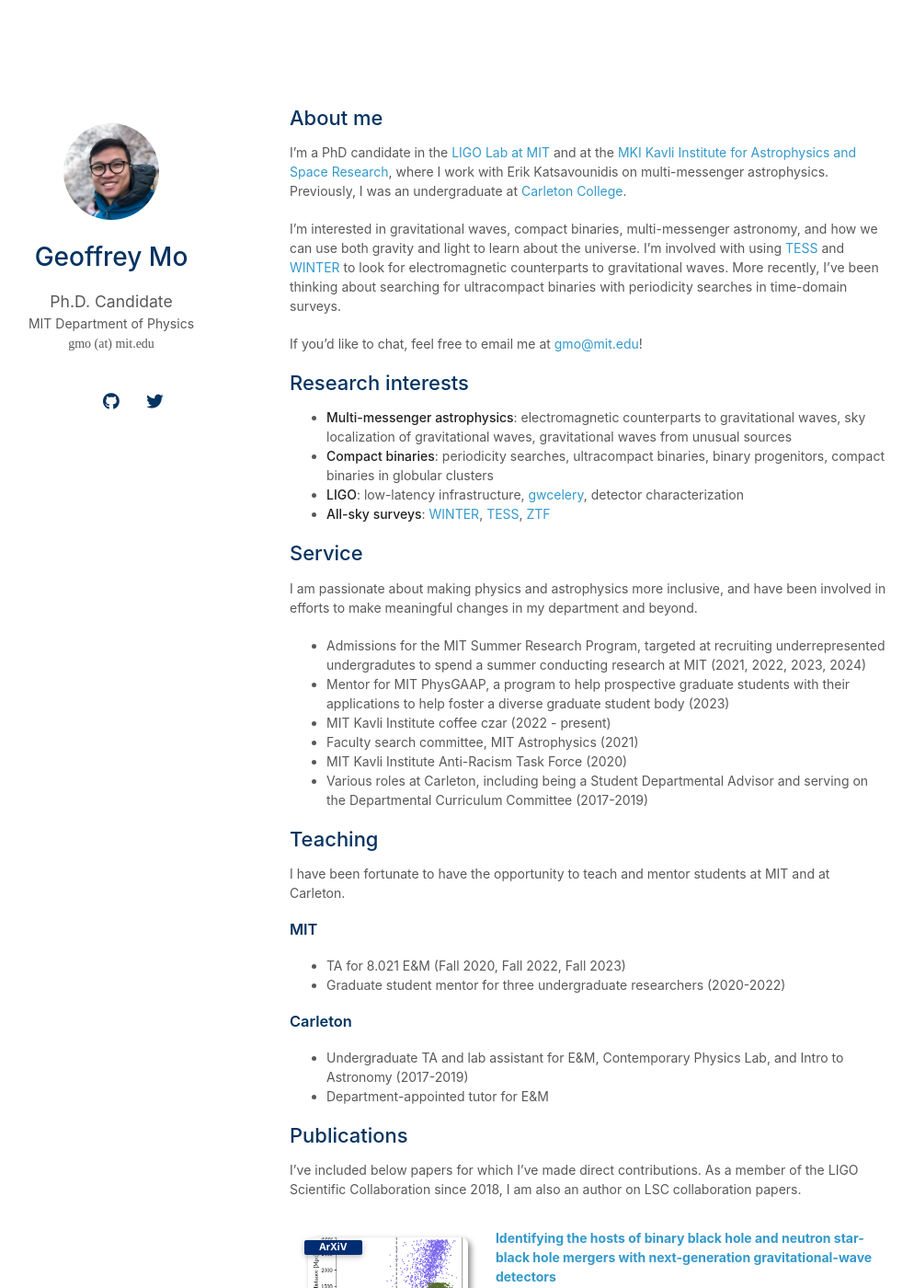
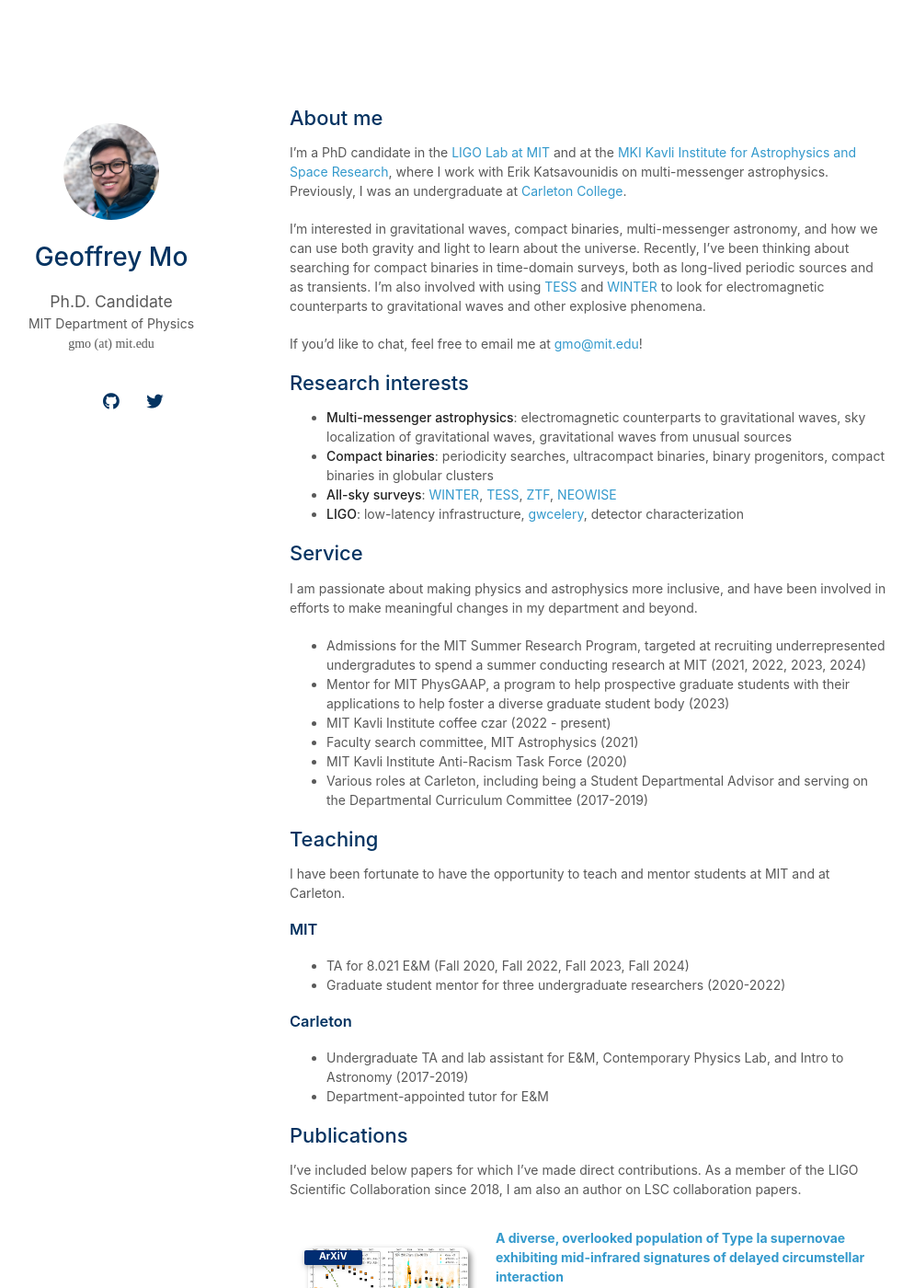
Before and after one commit to geoffreymo/geoffreymo.github.io, a Jekyll site: the page built from index.md, in a window 1280 px wide and 1400 px high. Shown: the whole window at 92% size, without its empty margins (155-1149 px from the left). Built offline with Jekyll 4.4.1, drawn with Linux system fonts in a browser that asks for light colours; nearby versions of some CDN libraries; a style sheet for code colours, icons or effects is not loaded; our own code applies the rules of GitHub Pages for plain Markdown files; some of the changed text lies outside the part shown.

Commit message:
Update website

```diff
--- a/_data/publications.yml
+++ b/_data/publications.yml
@@ -1,4 +1,20 @@
 main:
+
+  - title: A diverse, overlooked population of Type Ia supernovae exhibiting mid-infrared signatures of delayed circumstellar interaction
+    authors: <strong>Geoffrey Mo</strong>, Kishalay De, Eli Wiston, Nayana A.J., Raffaella Margutti, et al.
+    year: 2024
+    journal_short: ArXiV
+    journal: Submitted
+    pdf: https://arxiv.org/abs/2410.14644
+    image: ./assets/img/papers/sneIa-dcsm.png
+
+  - title: On the use of galaxy catalogs in gravitational-wave parameter estimation
+    authors: <strong>Geoffrey Mo</strong>, Carl-Johan Haster, Erik Katsavounidis
+    year: 2024
+    journal_short: ArXiV
+    journal: Submitted
+    pdf: https://arxiv.org/abs/2410.14663
+    image: ./assets/img/papers/catalog-pe.png
 
   - title: Identifying the hosts of binary black hole and neutron star-black hole mergers with next-generation gravitational-wave detectors
     authors: <strong>Geoffrey Mo</strong>, Hsin-Yu Chen
@@ -7,6 +23,14 @@ main:
     journal: Submitted
     pdf: https://arxiv.org/abs/2402.09684
     image: ./assets/img/papers/single-host.png
+
+  - title: A search using GEO600 for gravitational waves coincident with fast radio bursts from SGR 1935+2154
+    authors: The LIGO Scientific Collaboration, the Virgo Collaboration, the KAGRA Collaboration (<strong>Geoffrey Mo</strong> chair of the paper writing team)
+    year: 2024
+    journal_short: ApJ
+    journal: Accepted in the Astrophysical Journal
+    pdf: https://arxiv.org/abs/2410.09151
+    image: ./assets/img/papers/sgr1935.png
 
   - title: Low-latency gravitational wave alert products and their performance in anticipation of the fourth LIGO-Virgo-KAGRA observing run
     authors: Sushant Sharma Chaudhary, Andrew Toivonen, Gaurav Waratkar, <strong>Geoffrey Mo</strong>, et al.
--- a/index.md
+++ b/index.md
@@ -8,8 +8,8 @@ I'm a PhD candidate in the [LIGO Lab at MIT](https://ligolab.mit.edu/) and at th
 Previously, I was an undergraduate at [Carleton College](https://carleton.edu/).
 
 I'm interested in gravitational waves, compact binaries, multi-messenger astronomy, and how we can use both gravity and light to learn about the universe.
-I'm involved with using [TESS](https://tess.mit.edu/) and [WINTER](https://arxiv.org/abs/2102.01109) to look for electromagnetic counterparts to gravitational waves.
-More recently, I've been thinking about searching for ultracompact binaries with periodicity searches in time-domain surveys.
+Recently, I've been thinking about searching for compact binaries in time-domain surveys, both as long-lived periodic sources and as transients.
+I'm also involved with using [TESS](https://tess.mit.edu/) and [WINTER](https://arxiv.org/abs/2102.01109) to look for electromagnetic counterparts to gravitational waves and other explosive phenomena.
 
 If you'd like to chat, feel free to email me at [gmo@mit.edu](mailto:gmo.mit.edu)!
 
@@ -17,8 +17,8 @@ If you'd like to chat, feel free to email me at [gmo@mit.edu](mailto:gmo.mit.edu
 
 - **Multi-messenger astrophysics**: electromagnetic counterparts to gravitational waves, sky localization of gravitational waves, gravitational waves from unusual sources
 - **Compact binaries**: periodicity searches, ultracompact binaries, binary progenitors, compact binaries in globular clusters
+- **All-sky surveys**: [WINTER](http://winter.caltech.edu/), [TESS](https://tess.mit.edu/), [ZTF](https://www.ztf.caltech.edu/), [NEOWISE](https://science.nasa.gov/mission/neowise/)
 - **LIGO**: low-latency infrastructure, [gwcelery](https://git.ligo.org/emfollow/gwcelery), detector characterization
-- **All-sky surveys**: [WINTER](http://winter.caltech.edu/), [TESS](https://tess.mit.edu/), [ZTF](https://www.ztf.caltech.edu/)
 
 
 ## Service
@@ -38,7 +38,7 @@ and have been involved in efforts to make meaningful changes in my department an
 I have been fortunate to have the opportunity to teach and mentor students at MIT and at Carleton.
 
 ### MIT
-- TA for 8.021 E&M (Fall 2020, Fall 2022, Fall 2023)
+- TA for 8.021 E&M (Fall 2020, Fall 2022, Fall 2023, Fall 2024)
 - Graduate student mentor for three undergraduate researchers (2020-2022)
 
 ### Carleton
```
Also changed, not shown: assets/img/papers/catalog-pe.png (added), assets/img/papers/sgr1935.png (added), assets/img/papers/sneIa-dcsm.png (added).
